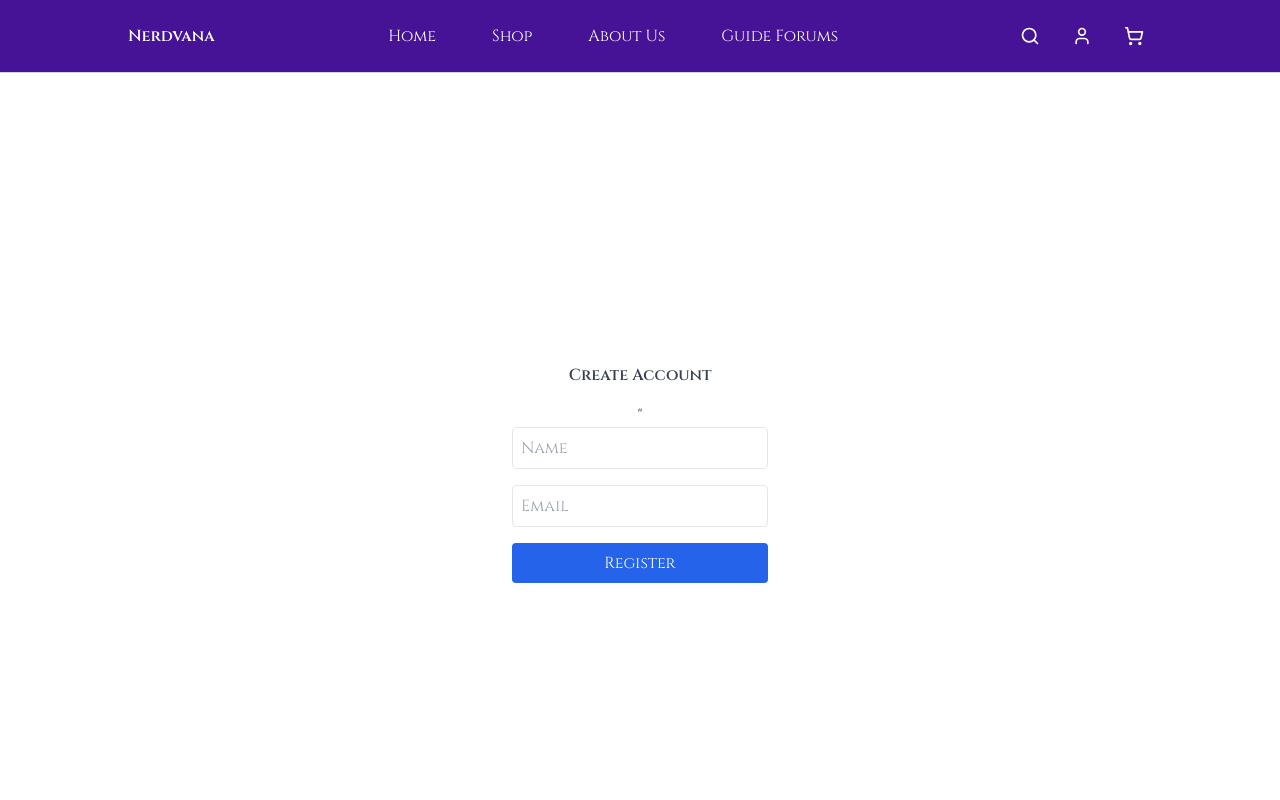
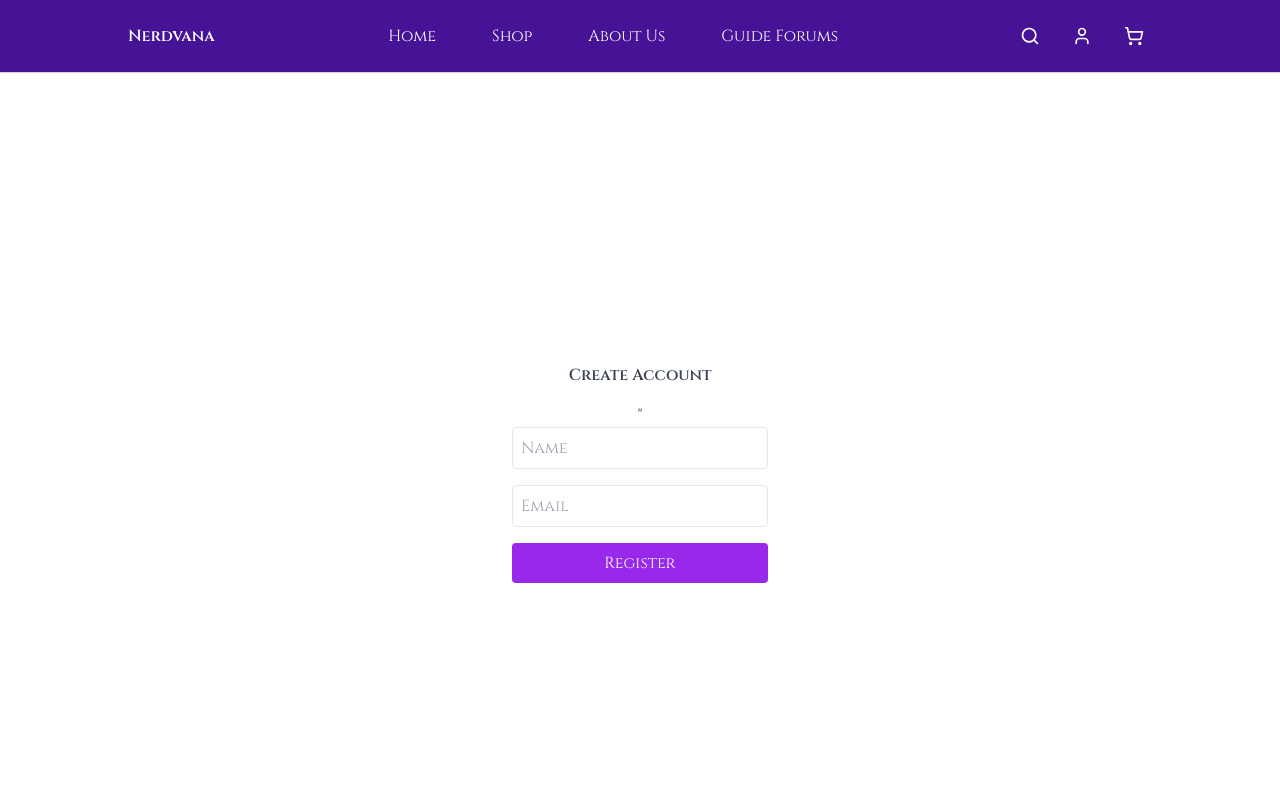
Before and after one commit to DJVelz/Nerdvana, a Next.js app: page /user in a window 1280 px wide. Shown: the top 800 px of the page. Built offline with nearby package versions, Linux system fonts and the light colour scheme.

Commit message:
Changed register button to light purple

```diff
--- a/app/user/page.jsx
+++ b/app/user/page.jsx
@@ -48,7 +48,7 @@ export default function RegisterPage() {
                         className="border p-2 rounded"
                         required
                         />
-                        <button type="submit" className="bg-blue-600 text-white p-2 rounded">
+                        <button type="submit" className="bg-light_purple text-white p-2 rounded hover:bg-purple">
                             Register
                         </button>
                     </form>
```
